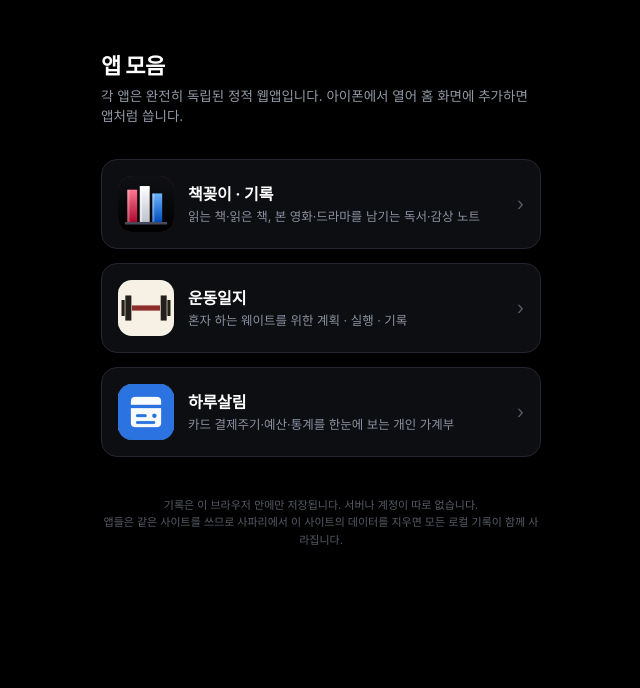
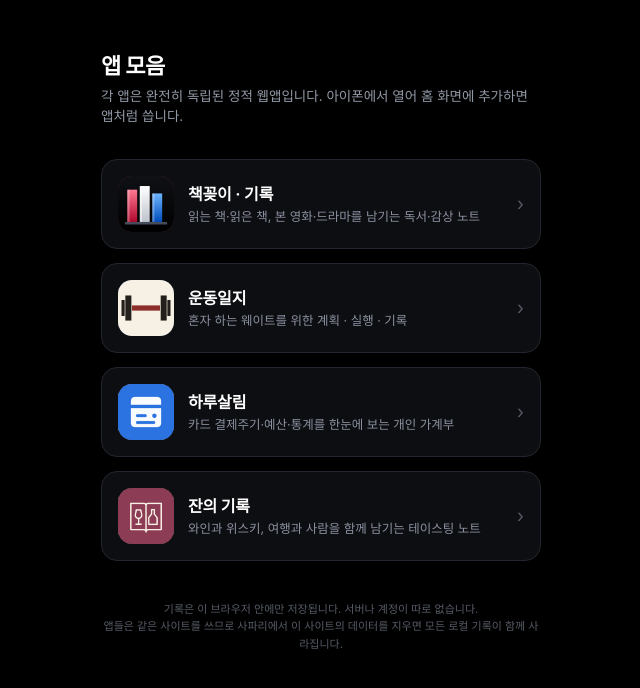
Before and after one commit to jhkim05-star/code, a plain HTML site: page index.html in a window 1280 px wide. Shown: the whole page, without its empty margins (319-959 px from the left). Drawn offline with Linux system fonts and the light colour scheme.

Commit message:
feat(sip): publish tested journal frontend and isolated Pages deployment

```diff
--- a/index.html
+++ b/index.html
@@ -75,6 +75,14 @@
       </div>
       <div class="chevron">›</div>
     </a>
+    <a class="card sip" href="sip/">
+      <div class="icon"><img src="sip/assets/icon-192.png" alt="" loading="lazy"></div>
+      <div class="info">
+        <div class="title">잔의 기록</div>
+        <div class="desc">와인과 위스키, 여행과 사람을 함께 남기는 테이스팅 노트</div>
+      </div>
+      <div class="chevron">›</div>
+    </a>
   </div>
   <footer>기록은 이 브라우저 안에만 저장됩니다. 서버나 계정이 따로 없습니다.<br>앱들은 같은 사이트를 쓰므로 사파리에서 이 사이트의 데이터를 지우면 모든 로컬 기록이 함께 사라집니다.</footer>
 </div>
```
Also changed, not shown: sip/tests/deployment.test.mjs (added, +5 -0 lines), .github/workflows/pages.yml, .github/workflows/sip-ci.yml, .github/workflows/sip-release-prep-temp.yml (deleted), 1 other file.
